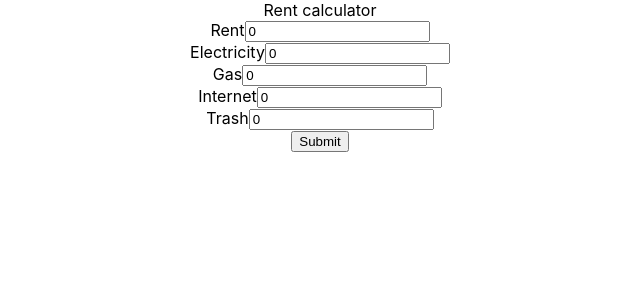
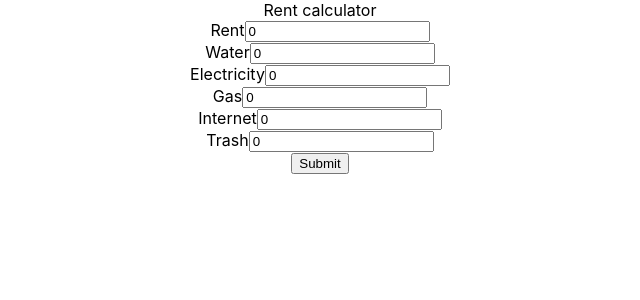
Before and after one commit to juneja2/tco-calculator, a React (Create React App) app: page / in a window 1280 px wide. Shown: the top 300 px of the page, without its empty margins (320-960 px from the left). Built offline with nearby package versions, Linux system fonts and the light colour scheme.

Commit message:
Add water to the rent calculator

```diff
--- a/src/components/EstimatedCost/EstimatedCost.js
+++ b/src/components/EstimatedCost/EstimatedCost.js
@@ -2,12 +2,13 @@ import { useSelector } from "react-redux";
 
 function EstimatedCost() {
   const rent = parseFloat(useSelector((state) => state.rentCalculator.rent));
+  const water = parseFloat(useSelector((state) => state.rentCalculator.water));
   const electricity = parseFloat(useSelector((state) => state.rentCalculator.electricity));
   const gas = parseFloat(useSelector((state) => state.rentCalculator.gas));
   const internet = parseFloat(useSelector((state) => state.rentCalculator.internet));
   const trash = parseFloat(useSelector((state) => state.rentCalculator.trash));
 
-  const estimatedCost = rent + electricity + gas + internet + trash;
+  const estimatedCost = rent + water + electricity + gas + internet + trash;
 
   return (
     <div>Estimated Cost = {estimatedCost}</div>
--- a/src/components/RentCalculatorForm/RentCalculatorForm.js
+++ b/src/components/RentCalculatorForm/RentCalculatorForm.js
@@ -1,6 +1,6 @@
 import React, { useState } from 'react';
 import { useDispatch, useSelector } from 'react-redux';
-import { setRent, setElectricity, setGas, setInternet, setTrash } from '../../redux/slices/rentCalculatorSlice';
+import { setRent, setWater, setElectricity, setGas, setInternet, setTrash } from '../../redux/slices/rentCalculatorSlice';
 import DecimalInput from '../DecimalInput/DecimalInput';
 import EstimatedCost from '../EstimatedCost/EstimatedCost';
 
@@ -8,6 +8,7 @@ function RentCalculatorForm() {
   const [showEstimatedCost, setShowEstimatedCost] = useState(false);
 
   const rent = useSelector((state) => state.rentCalculator.rent);
+  const water = useSelector((state) => state.rentCalculator.water);
   const electricity = useSelector((state) => state.rentCalculator.electricity);
   const gas = useSelector((state) => state.rentCalculator.gas);
   const internet = useSelector((state) => state.rentCalculator.internet);
@@ -16,6 +17,7 @@ function RentCalculatorForm() {
   const dispatch = useDispatch();
 
   const onRentChange = (value) => dispatch(setRent(value));
+  const onWaterChange = (value) => dispatch(setWater(value));
   const onElectricityChange = (value) => dispatch(setElectricity(value));
   const onGasChange = (value) => dispatch(setGas(value));
   const onInternetChange = (value) => dispatch(setInternet(value));
@@ -30,6 +32,7 @@ function RentCalculatorForm() {
   return (
     <form onSubmit={handleSubmit}>
       <DecimalInput name="Rent" value={rent} onChange={onRentChange} placeholder={1591.21} />
+      <DecimalInput name="Water" value={water} onChange={onWaterChange} placeholder={31.21} />
       <DecimalInput name="Electricity" value={electricity} onChange={onElectricityChange} placeholder={100.57} />
       <DecimalInput name="Gas" value={gas} onChange={onGasChange} placeholder={50.62} />
       <DecimalInput name="Internet" value={internet} onChange={onInternetChange} placeholder={80.32} />
--- a/src/redux/slices/rentCalculatorSlice.js
+++ b/src/redux/slices/rentCalculatorSlice.js
@@ -2,6 +2,7 @@ import { createSlice } from '@reduxjs/toolkit';
 
 const initialState = {
   rent: 0,
+  water: 0,
   electricity: 0,
   gas: 0,
   internet: 0,
@@ -22,6 +23,9 @@ export const rentCalculatorSlice = createSlice({
       // immutable state based off those changes
       state.rent = action.payload;
     },
+    setWater: (state, action) => {
+      state.water = action.payload;
+    },
     setElectricity: (state, action) => {
       state.electricity = action.payload;
     },
@@ -40,6 +44,7 @@ export const rentCalculatorSlice = createSlice({
 export const {
   resetRentCalculatorState,
   setRent,
+  setWater,
   setElectricity,
   setGas,
   setInternet,
```
